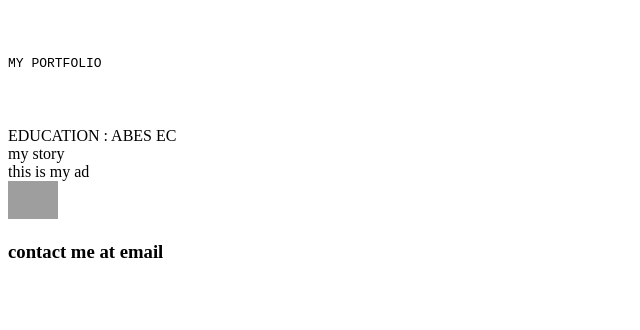
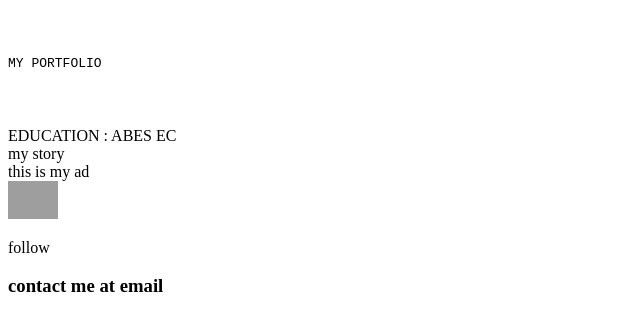
Before and after one commit to Gauravv110197/experiment1-web, a plain HTML site: page web practise/lvl2.html in a window 1280 px wide. Shown: the whole page, without its empty margins (0-640 px from the left). Drawn offline with Linux system fonts and the light colour scheme; grey boxes are pictures that could not be loaded.

Commit message:
practise

```diff
--- a/web practise/lvl2.html
+++ b/web practise/lvl2.html
@@ -23,6 +23,9 @@
         <a href="https://github.com/Gauravv110197/experiment1-web" target="_main"> <img src="https://tse2.mm.bing.net/th/id/OIP.7TWp-dyiEsthXv-E_f9eQwHaDt?pid=Api&P=0&h=180" alt="github"
             width="50">
         </a>
+        <div>
+            <p> follow</p>
+        </div>
     </main>
         <footer>
             <h3> contact me at email</h3>
```
